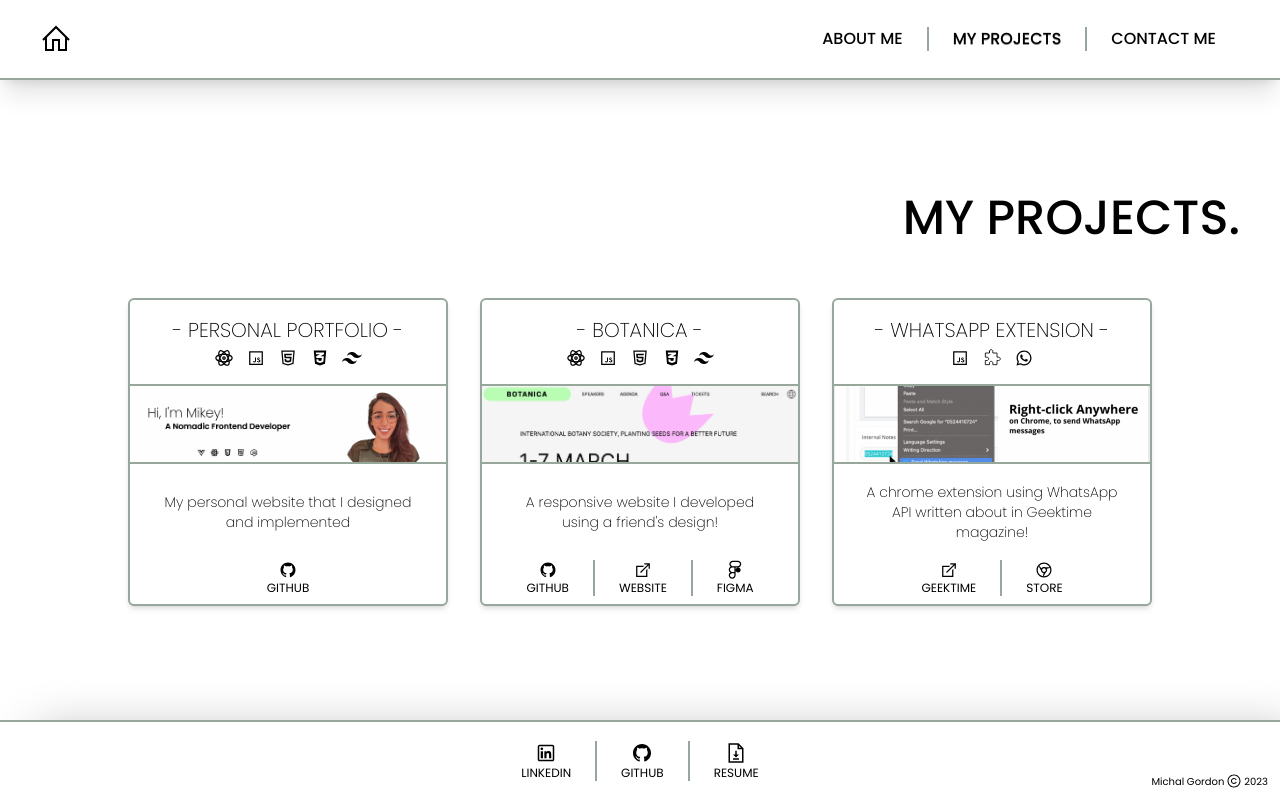
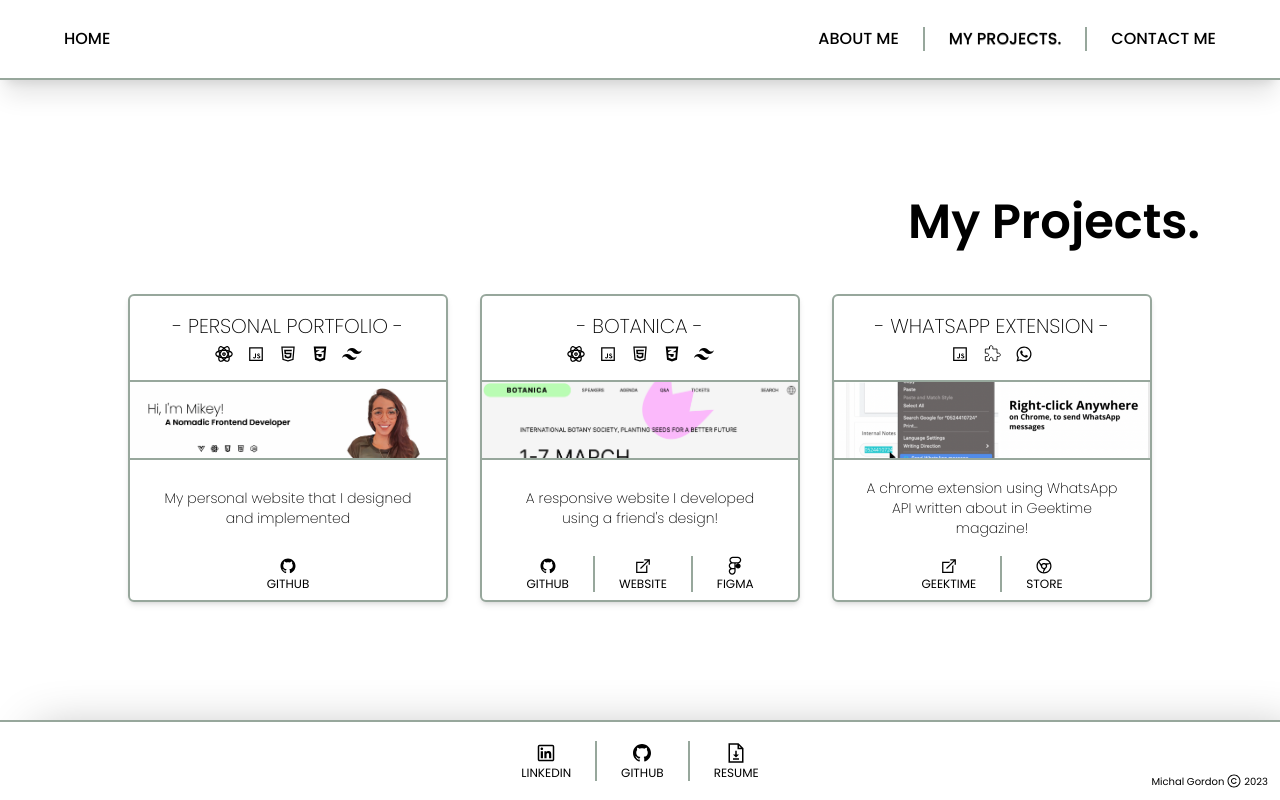
Before and after one commit to Michalgordon/mikeys-portfolio, a React (Vite) app: page /projects in a window 1280 px wide. Built offline with nearby package versions, Linux system fonts and the light colour scheme.

Commit message:
updated headers

```diff
--- a/src/components/Header.jsx
+++ b/src/components/Header.jsx
@@ -11,14 +11,14 @@ const Header = () => {
   return (
     <nav className="w-full flex items-center px-10  min-h-[80px] border-b-2 border-teal shadow-xl">
       <NavLink
-        className={`group mr-auto ${({ isActive }) =>
-          isActive ? "active" : ""}`}
+        className={` mr-auto uppercase font-medium text-base  px-6 hover:[text-shadow:_0_1px_0_rgb(0_0_0_/_40%)]`}
         to=""
       >
-        <Icon
-          className={`w-8 h-8 hover:[filter:drop-shadow(3px_5px_2px_rgb(0_0_0_/_0.2))] group-active:bg-black`}
+        {/* <Icon
+          className={`w-8 h-8 hover:[filter:drop-shadow(3px_5px_2px_rgb(0_0_0_/_0.2))]`}
           name="home-solid"
-        ></Icon>
+        ></Icon> */}
+        Home
       </NavLink>
       {pages.map((page, index) => (
         <NavLink
--- a/src/constants.js
+++ b/src/constants.js
@@ -75,3 +75,81 @@ export const SKILLS = [
     `My experience in a small startup made me a fast and independent learner. I gained a lot of experience with Vue.js, JavaScript, CSS and HTML. Since moving to the States, I've turned my attention to new frameworks, like React, that will make me a stronger and more well-rounded developer.` ,
     `Learning on my own and living on the road has been awesome but I'm ready for the next step in my career and look forward to working on cool products and being part of a team again!`,
   ]}
+  export const PROJECTS = [
+    {
+      title: "Personal Portfolio",
+      imgSrc: "public/personal-website.png",
+      links: [
+        {
+          title: "Github",
+          iconName: "github",
+          href: "https://github.com/Michalgordon/mikeys-portfolio",
+          download: false,
+        },
+      ],
+      skills: [
+        { iconName: "react" },
+        { iconName: "js-square" },
+        { iconName: "html5" },
+        { iconName: "css3-alt" },
+        { iconName: "tailwindcss" },
+      ],
+      info: "My personal website that I designed and implemented",
+    },
+    {
+      title: "botanica",
+      imgSrc: "public/botanica.png",
+      links: [
+        {
+          title: "GitHub",
+          iconName: "github",
+          href: "https://github.com/Michalgordon/Botanica",
+          download: false,
+        },
+        {
+          title: "Website",
+          iconName: "external-link-alt-solid",
+          href: "https://amazing-hotteok-99b058.netlify.app/",
+          download: false,
+        },
+        {
+          title: "Figma",
+          iconName: "figma",
+          href: "https://www.figma.com/file/aKhZMcWnrJaaVVJ7iCdm2D/Botanica---Confrence?type=design&mode=design&t=1cxyzr8mr8Z1fHlp-0",
+          download: false,
+        },
+      ],
+      skills: [
+        { iconName: "react" },
+        { iconName: "js-square" },
+        { iconName: "html5" },
+        { iconName: "css3-alt" },
+        { iconName: "tailwindcss" },
+      ],
+      info: "A responsive website I developed using a friend's design!",
+    },
+    {
+      title: "WhatsApp Extension",
+      imgSrc: "public/whatsapp-extension.png",
+      links: [
+        {
+          title: "Geektime",
+          iconName: "external-link-alt-solid",
+          href: "https://www.geektime.co.il/chrome-whatsapp-messages/?fbclid=IwAR01mMmlvUkjOMvnK0bSllA6PLHkm2dxmXuLoe3axdjPR-tBpmLqoLPOpKs",
+          download: false,
+        },
+        {
+          title: "Store",
+          iconName: "chrome",
+          href: "https://chromewebstore.google.com/detail/olivia-for-recruiters/ldcjdglgbpfldnfebjkejpppfiedkkec?hl=en-GB",
+          download: false,
+        },
+      ],
+      skills: [
+        { iconName: "js-square" },
+        { iconName: "extension-svgrepo-com" },
+        { iconName: "whatsapp" },
+      ],
+      info: "A chrome extension using WhatsApp API written about in Geektime magazine!",
+    },
+  ];
--- a/src/index.css
+++ b/src/index.css
@@ -45,9 +45,12 @@ button, button[type="submit"] {
 .active {
   @apply [text-shadow:_0_1px_0_rgb(0_0_0_/_40%)]
 }
-.active-icon{
-  @apply [filter:drop-shadow(3px_5px_2px_rgb(0_0_0_/_0.2))]
+.active:not(.icon-link):after{
+  content: '.';
 }
+
+
+
 
 
 .timeline{
--- a/src/pages/AboutMe.jsx
+++ b/src/pages/AboutMe.jsx
@@ -8,7 +8,7 @@ const AboutMe = () => {
   const isInView = useInView(ref, { amount: 1 });
 
   return (
-    <div className=" w-full flex flex-col flex-grow ">
+    <div className="w-full flex flex-col flex-grow ">
       <div
         ref={ref}
         className={`relative flex flex-col justify-center box-content px-20 min-h-full shadow-xl`}
@@ -31,7 +31,7 @@ const AboutMe = () => {
             <ProfilePicture></ProfilePicture>
           </motion.div>
           <motion.div
-            className="flex-col "
+            className="flex-col"
             initial={{ opacity: 0 }}
             animate={{ opacity: "100%" }}
             exit={{ opacity: 0, duration: 2 }}
@@ -45,7 +45,7 @@ const AboutMe = () => {
           </motion.div>
         </div>
         <motion.div
-          className="relative -bottom-10 self-center "
+          className="relative -bottom-10 self-center h-0 "
           initial={{ y: "200%" }}
           animate={{ y: 0 }}
           transition={{ duration: 1, type: "spring", bounce: 0.5 }}
--- a/src/pages/ContactMe.jsx
+++ b/src/pages/ContactMe.jsx
@@ -1,6 +1,7 @@
 import React, { useRef, useState } from "react";
 import { Icon } from "../components";
 import emailjs from "@emailjs/browser";
+import { motion } from "framer-motion";
 
 const ContactMe = () => {
   const form = useRef();
@@ -52,16 +53,23 @@ const ContactMe = () => {
   };
 
   return (
-    <div className="flex flex-col flex-grow p-20">
-      <h2 className="flex justify-end text-5xl font-semibold "> Contact Me.</h2>
-
-      <h1 className="text-center text-4xl font-thin px-4">
+    <div className="flex flex-col flex-grow justify-center px-20">
+      <motion.h2
+        className="flex justify-end text-5xl font-semibold h-0"
+        initial={{ y: -100 }}
+        animate={{ y: 0 }}
+        transition={{ duration: 1, type: "spring", bounce: 0.5 }}
+      >
+        Contact Me.
+      </motion.h2>
+      <div className="flex flex-col justify-center items-center gap-12 pt-24">
+        <h1 className="text-center text-4xl font-thin w-1/2">
           I'm always excited to hear from new people and tackle new challenges!
         </h1>
 
         <form
           ref={form}
-        className="flex flex-col gap-4 px-32 flex-grow"
+          className="flex w-full flex-col gap-4 px-32"
           onSubmit={sendEmail}
         >
           <div className="flex gap-4">
@@ -105,6 +113,7 @@ const ContactMe = () => {
           </button>
         </form>
       </div>
+    </div>
   );
 };
 
--- a/src/pages/MyProjects.jsx
+++ b/src/pages/MyProjects.jsx
@@ -1,90 +1,19 @@
+import { PROJECTS } from "../constants";
 import { ProjectCard } from "../components";
-const PROJECTS = [
-  {
-    title: "Personal Portfolio",
-    imgSrc: "public/personal-website.png",
-    links: [
-      {
-        title: "Github",
-        iconName: "github",
-        href: "https://github.com/Michalgordon/mikeys-portfolio",
-        download: false,
-      },
-    ],
-    skills: [
-      { iconName: "react" },
-      { iconName: "js-square" },
-      { iconName: "html5" },
-      { iconName: "css3-alt" },
-      { iconName: "tailwindcss" },
-    ],
-    info: "My personal website that I designed and implemented",
-  },
-  {
-    title: "botanica",
-    imgSrc: "public/botanica.png",
-    links: [
-      {
-        title: "GitHub",
-        iconName: "github",
-        href: "https://github.com/Michalgordon/Botanica",
-        download: false,
-      },
-      {
-        title: "Website",
-        iconName: "external-link-alt-solid",
-        href: "https://amazing-hotteok-99b058.netlify.app/",
-        download: false,
-      },
-      {
-        title: "Figma",
-        iconName: "figma",
-        href: "https://www.figma.com/file/aKhZMcWnrJaaVVJ7iCdm2D/Botanica---Confrence?type=design&mode=design&t=1cxyzr8mr8Z1fHlp-0",
-        download: false,
-      },
-    ],
-    skills: [
-      { iconName: "react" },
-      { iconName: "js-square" },
-      { iconName: "html5" },
-      { iconName: "css3-alt" },
-      { iconName: "tailwindcss" },
-    ],
-    info: "A responsive website I developed using a friend's design!",
-  },
-  {
-    title: "WhatsApp Extension",
-    imgSrc: "public/whatsapp-extension.png",
-    links: [
-      {
-        title: "Geektime",
-        iconName: "external-link-alt-solid",
-        href: "https://www.geektime.co.il/chrome-whatsapp-messages/?fbclid=IwAR01mMmlvUkjOMvnK0bSllA6PLHkm2dxmXuLoe3axdjPR-tBpmLqoLPOpKs",
-        download: false,
-      },
-      {
-        title: "Store",
-        iconName: "chrome",
-        href: "https://chromewebstore.google.com/detail/olivia-for-recruiters/ldcjdglgbpfldnfebjkejpppfiedkkec?hl=en-GB",
-        download: false,
-      },
-    ],
-    skills: [
-      { iconName: "js-square" },
-      { iconName: "extension-svgrepo-com" },
-      { iconName: "whatsapp" },
-    ],
-    info: "A chrome extension using WhatsApp API written about in Geektime magazine!",
-  },
-];
+import { motion } from "framer-motion";
+
 const MyProjects = () => {
   return (
-    <div className="flex flex-col flex-grow justify-center gap-14 px-10">
-      <h2 className="flex justify-end text-5xl font-medium uppercase ">
+    <div className="flex flex-col justify-center flex-grow px-20">
+      <motion.h2
+        className="flex justify-end text-5xl font-semibold h-0"
+        initial={{ y: -100 }}
+        animate={{ y: 0 }}
+        transition={{ duration: 1, type: "spring", bounce: 0.5 }}
+      >
         My Projects.
-      </h2>
-
-      <div className="flex justify-center gap-8">
+      </motion.h2>
+      <div className="flex justify-center gap-8 pt-24">
         {PROJECTS.map((project, index) => (
           <ProjectCard key={index} {...project}></ProjectCard>
         ))}
```
Lines whose indentation alone changed are shown as unchanged.
